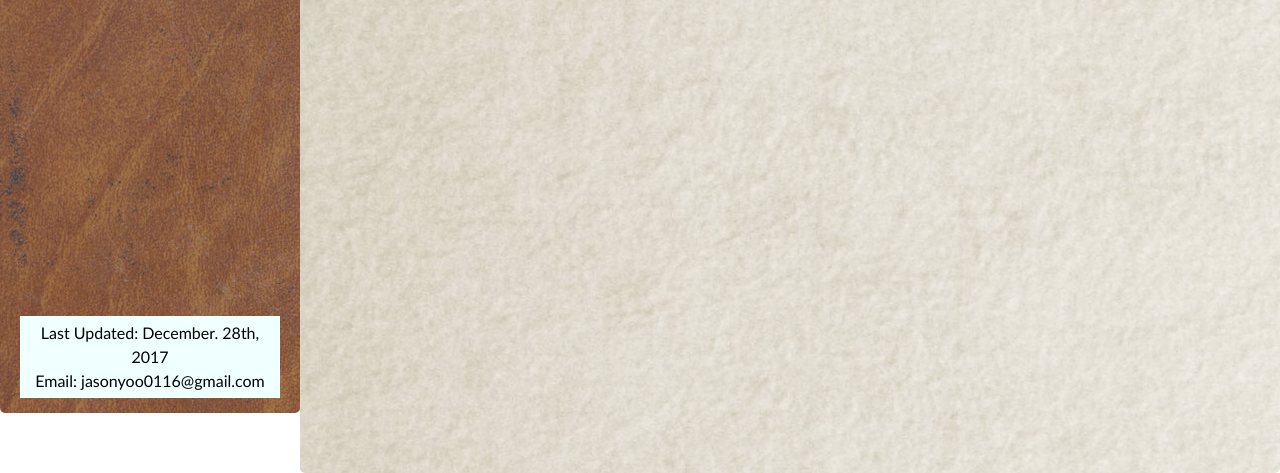
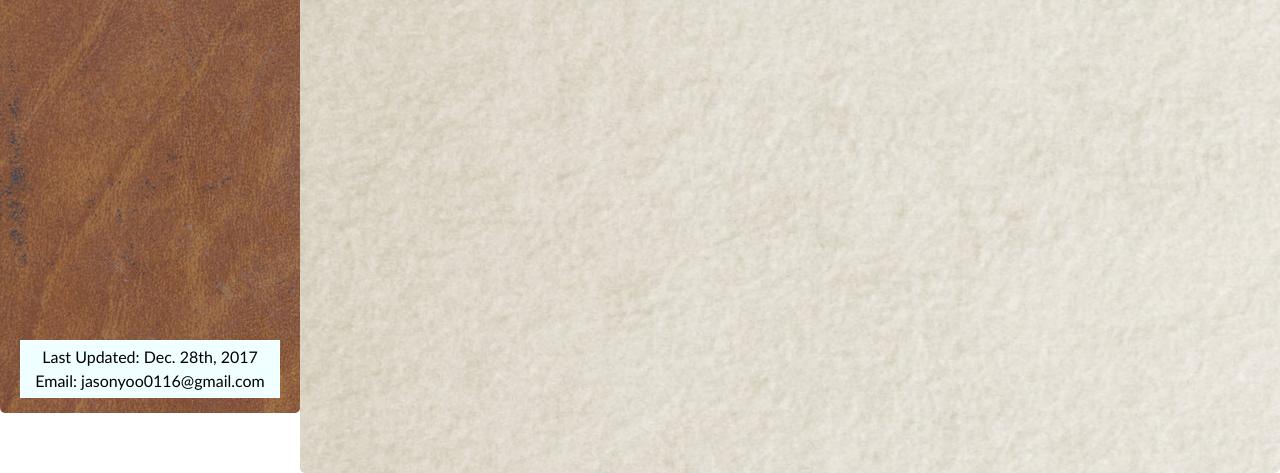
Before and after one commit to truebluejason/website, a plain HTML site: page index.html in a window 1280 px wide. Shown: the part 387-860 px from the top of the page. Drawn offline with nearby package versions, Linux system fonts and the light colour scheme.

Commit message:
Corrected date

```diff
--- a/index.html
+++ b/index.html
@@ -21,7 +21,7 @@
                 <a href="miscellaneous.html"><h3 class="sub">Miscellaneous</h3></a>
             </div>
         </div>
-        <div id="contactinfo">Last Updated: December. 28th, 2017 <br/> Email: jasonyoo0116@gmail.com</div>
+        <div id="contactinfo">Last Updated: Dec. 28th, 2017 <br/> Email: jasonyoo0116@gmail.com</div>
     </nav>
     <article>
         <div class="content">
```
Also changed, not shown: 1 other file.
